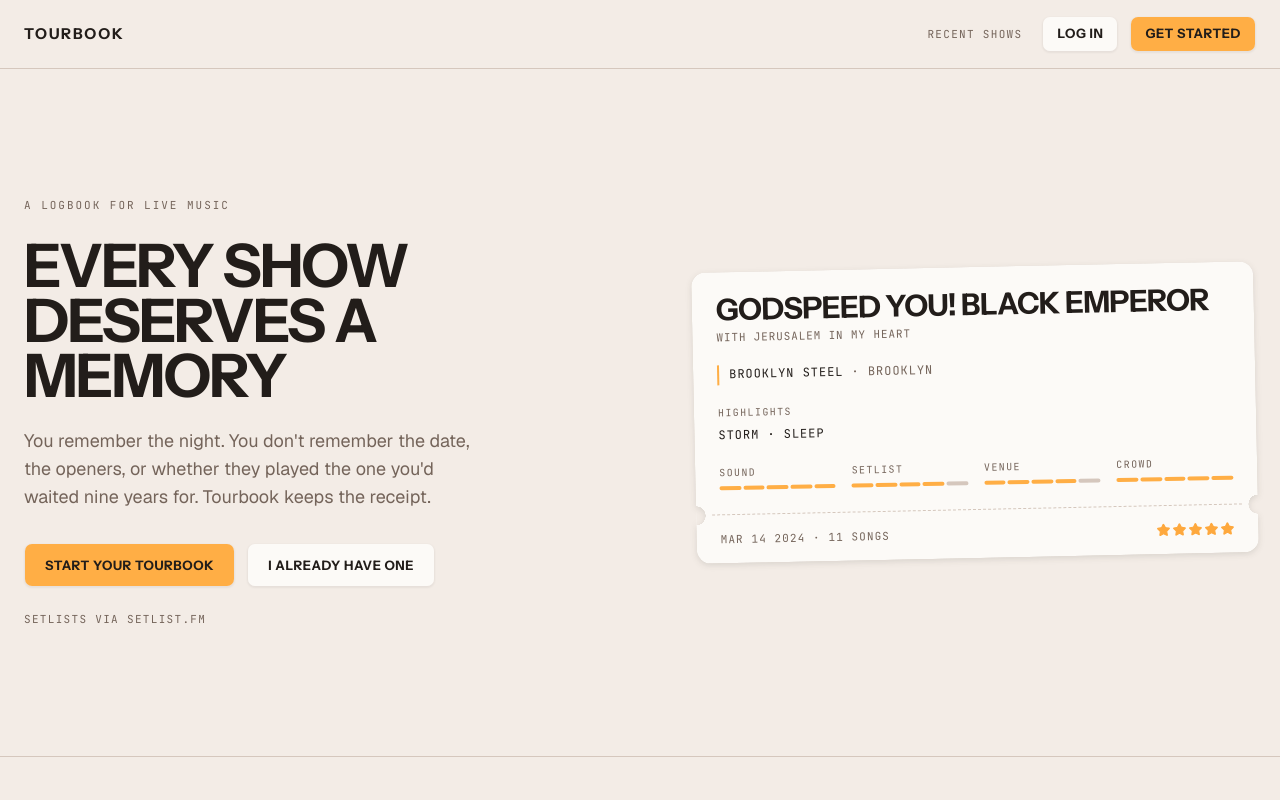
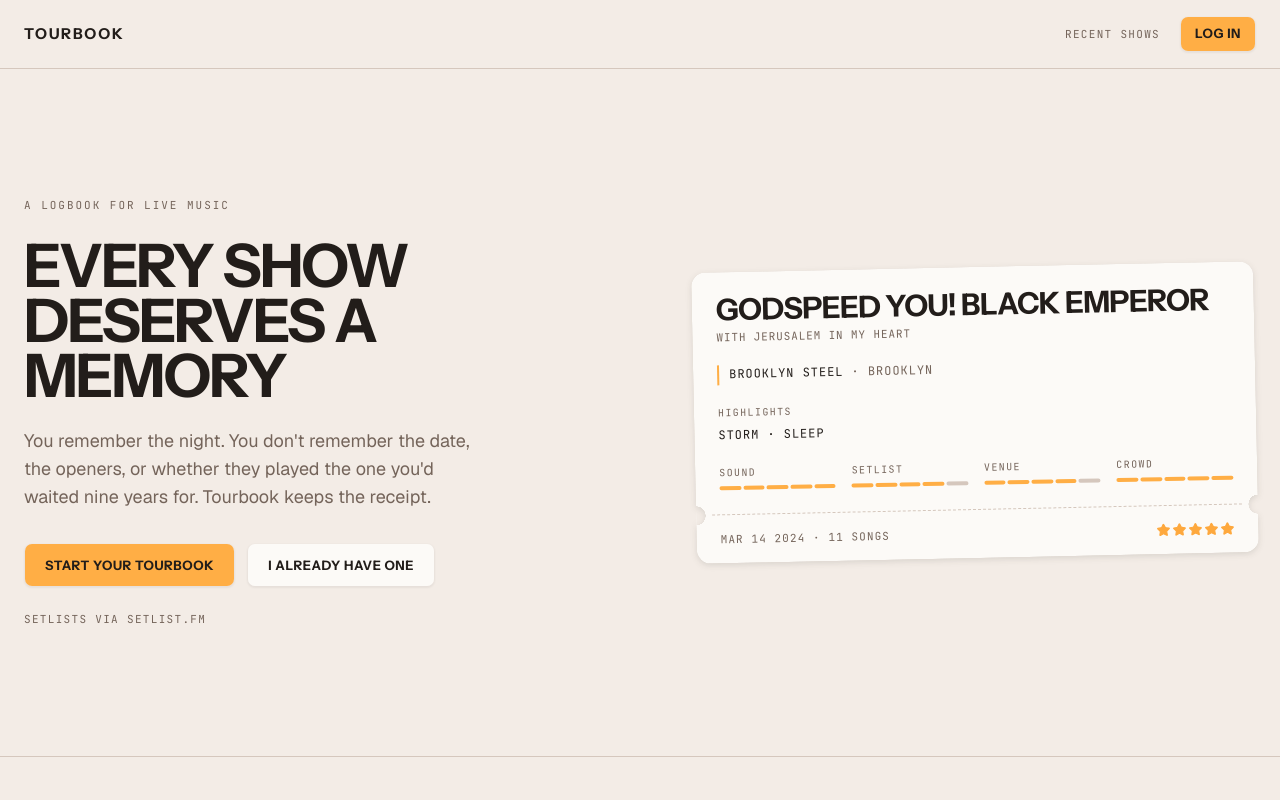
Before and after one commit to mikemedoro/tourbook, a Next.js app: page / in a window 1280 px wide. Shown: the top 800 px of the page. Built offline with nearby package versions, Linux system fonts and the light colour scheme.

Commit message:
Simplify signup CTAs across pages

```diff
--- a/app/discover/layout.tsx
+++ b/app/discover/layout.tsx
@@ -14,7 +14,7 @@ export default function DiscoverLayout({ children }: { children: React.ReactNode
             Log in
           </Link>
           <Link href="/register" className={buttonVariants({ size: "sm" })}>
-            Sign up free
+            Sign up
           </Link>
         </div>
       </header>
--- a/app/discover/page.tsx
+++ b/app/discover/page.tsx
@@ -30,7 +30,7 @@ async function DiscoverFeed() {
         description="Be the first to log a show."
         action={
           <Link href="/register" className={buttonVariants()}>
-            Sign up free
+            Sign up
           </Link>
         }
       />
@@ -52,11 +52,6 @@ export default function DiscoverPage() {
       <PageHeader
         title="Recent shows"
         description="What people have been to, most recent first."
-        action={
-          <Link href="/register" className={buttonVariants()}>
-            Sign up free
-          </Link>
-        }
       />
 
       <Suspense fallback={<FeedSkeleton />}>
--- a/app/page.tsx
+++ b/app/page.tsx
@@ -45,16 +45,6 @@ const features = [
     title: "Follow friends",
     body: "A feed of what everyone's been to. Find the people who were at the same show and see how they scored it.",
   },
-]
-
-/* Plain statements of what the app does. The previous version dressed these up
-   as metrics ("∞ shows logged", "Cost: Free"), which reads as filler where real
-   usage numbers would go. */
-const trackables = [
-  { term: "Setlists", detail: "Auto-filled from Setlist.fm, song by song" },
-  { term: "Four ratings", detail: "Sound, setlist, venue and crowd, scored separately" },
-  { term: "Photos", detail: "One shot per show, kept at full size" },
-  { term: "Free", detail: "You don't need a card and there's no paid tier" },
 ]
 
 /* A real ticket rendered from the same primitives as the feed, not a mockup. */
@@ -135,11 +125,8 @@ export default function LandingPage() {
             Recent shows
           </Link>
           <div className="flex items-center gap-3">
-            <Link href="/login" className={buttonVariants({ variant: "outline" })}>
+            <Link href="/login" className={buttonVariants({ variant: "default" })}>
               Log in
-            </Link>
-            <Link href="/register" className={buttonVariants()}>
-              Get started
             </Link>
           </div>
         </div>
```
